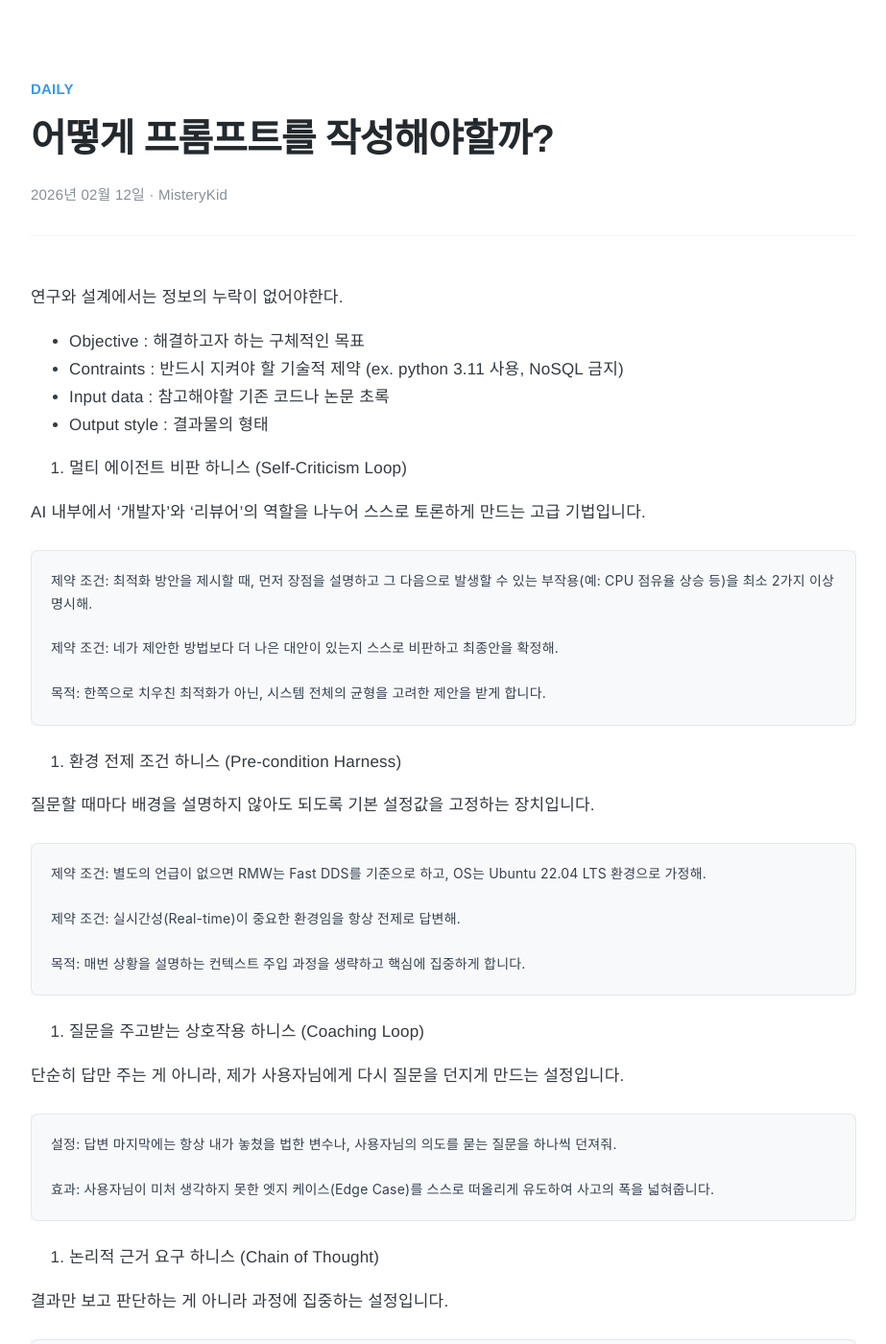
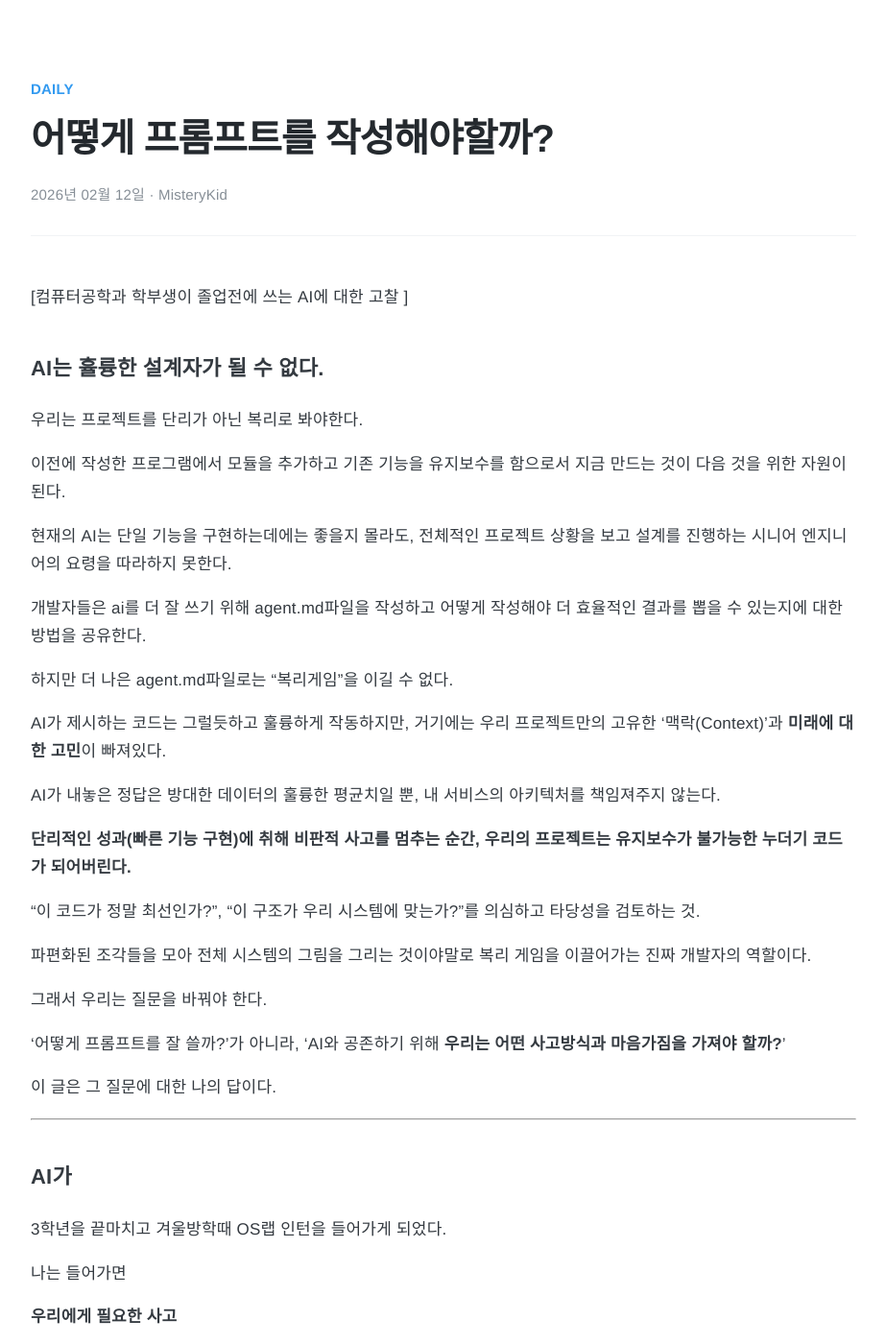
Before and after one commit to MisteryKid/MisteryKid.github.io, a Jekyll site: the page built from _posts/Daily/2026-02-27-Prompt.md, in a window 1280 px wide and 1400 px high. Shown: the whole window at 96% size, without its empty margins (178-1101 px from the left). Built offline with Jekyll 4.4.1, drawn with Linux system fonts in a browser that asks for light colours; some of the changed text lies outside the part shown.

Commit message:
update daily post

```diff
--- a/_posts/Daily/2026-02-27-Prompt.md
+++ b/_posts/Daily/2026-02-27-Prompt.md
@@ -6,8 +6,73 @@ category: Daily
 layout: post
 ---
 
+[컴퓨터공학과 학부생이 졸업전에 쓰는 AI에 대한 고찰 ]
 
-연구와 설계에서는 정보의 누락이 없어야한다.
+### AI는 휼륭한 설계자가 될 수 없다.
+
+우리는 프로젝트를 단리가 아닌 복리로 봐야한다.
+
+이전에 작성한 프로그램에서 모듈을 추가하고 기존 기능을 유지보수를 함으로서 지금 만드는 것이 다음 것을 위한 자원이 된다.
+
+현재의 AI는 단일 기능을 구현하는데에는 좋을지 몰라도, 전체적인 프로젝트 상황을 보고 설계를 진행하는 시니어 엔지니어의 요령을 따라하지 못한다.
+
+개발자들은 ai를 더 잘 쓰기 위해 agent.md파일을 작성하고 어떻게 작성해야 더 효율적인 결과를 뽑을 수 있는지에 대한 방법을 공유한다.
+
+하지만 더 나은 agent.md파일로는 "복리게임"을 이길 수 없다.
+
+AI가 제시하는 코드는 그럴듯하고 훌륭하게 작동하지만, 거기에는 우리 프로젝트만의 고유한 '맥락(Context)'과 **미래에 대한 고민**이 빠져있다.
+
+AI가 내놓은 정답은 방대한 데이터의 훌륭한 평균치일 뿐, 내 서비스의 아키텍처를 책임져주지 않는다.
+
+**단리적인 성과(빠른 기능 구현)에 취해 비판적 사고를 멈추는 순간, 우리의 프로젝트는 유지보수가 불가능한 누더기 코드가 되어버린다.**
+
+"이 코드가 정말 최선인가?", "이 구조가 우리 시스템에 맞는가?"를 의심하고 타당성을 검토하는 것.
+
+파편화된 조각들을 모아 전체 시스템의 그림을 그리는 것이야말로 복리 게임을 이끌어가는 진짜 개발자의 역할이다.
+
+
+그래서 우리는 질문을 바꿔야 한다.
+
+'어떻게 프롬프트를 잘 쓸까?'가 아니라, 'AI와 공존하기 위해 **우리는 어떤 사고방식과 마음가짐을 가져야 할까?**'
+
+이 글은 그 질문에 대한 나의 답이다.
+
+---
+
+### AI가
+
+3학년을 끝마치고 겨울방학때 OS랩 인턴을 들어가게 되었다.
+
+나는 들어가면
+
+
+
+
+
+**우리에게 필요한 사고**
+
+"이게 정말 맞을까?" 라고 의심하는 **비판적 사고**가 필요하다.
+
+AI가
+
+
+**핵심원칙**
+- AI에게 정답을 요구하지말고 대화하라
+- 더 나아가 AI에게 질문하지말고 AI가 나에게 질문하게 하라.
+- AI는 검색엔진이 아니다. 대화상대, co-worker로 취급해주자.
+  - 피드백을 주고 코칭하고 질문을 받아주자.
+- 너가 맥락을 제공안하면 AI는 너의 상황을 고려하지 않고 general 하게 코드를 생성해준다.
+  - 나의 경우에는 real time system에 사용할 code를 요청했더니 코드 사방에 lock를 걸어두었다.
+  - 따로 명시적으로 lock-free 코드를 작성해달라고 해야함.
+
+
+
+
+### Harness Engineering
+
+
+
+연구와 설계에서는 **정보의 누락**이 없어야한다.
 
 - Objective : 해결하고자 하는 구체적인 목표
 - Contraints : 반드시 지켜야 할 기술적 제약 (ex. python 3.11 사용, NoSQL 금지)
@@ -15,28 +80,26 @@ layout: post
 - Output style : 결과물의 형태
 
 
-
-
-
 1. 멀티 에이전트 비판 하니스 (Self-Criticism Loop)
 
-AI 내부에서 '개발자'와 '리뷰어'의 역할을 나누어 스스로 토론하게 만드는 고급 기법입니다.
+AI 내부에서 '개발자'와 '리뷰어'의 역할을 나누어 스스로 토론하게 만드는 고급 기법
 
     제약 조건: 최적화 방안을 제시할 때, 먼저 장점을 설명하고 그 다음으로 발생할 수 있는 부작용(예: CPU 점유율 상승 등)을 최소 2가지 이상 명시해.
 
     제약 조건: 네가 제안한 방법보다 더 나은 대안이 있는지 스스로 비판하고 최종안을 확정해.
 
-    목적: 한쪽으로 치우친 최적화가 아닌, 시스템 전체의 균형을 고려한 제안을 받게 합니다.
+    목적: 한쪽으로 치우친 최적화가 아닌, 시스템 전체의 균형을 고려한 제안을 받게 함
+
 
 4. 환경 전제 조건 하니스 (Pre-condition Harness)
 
-질문할 때마다 배경을 설명하지 않아도 되도록 기본 설정값을 고정하는 장치입니다.
+질문할 때마다 배경을 설명하지 않아도 되도록 **기본 설정값을 고정**하는 장치입니다.
 
     제약 조건: 별도의 언급이 없으면 RMW는 Fast DDS를 기준으로 하고, OS는 Ubuntu 22.04 LTS 환경으로 가정해.
 
     제약 조건: 실시간성(Real-time)이 중요한 환경임을 항상 전제로 답변해.
 
-    목적: 매번 상황을 설명하는 컨텍스트 주입 과정을 생략하고 핵심에 집중하게 합니다.
+    목적: 매번 상황을 설명하는 컨텍스트 주입 과정을 생략하고 핵심에 집중하게 함
 
 1. 질문을 주고받는 상호작용 하니스 (Coaching Loop)
 
@@ -44,7 +107,7 @@ AI 내부에서 '개발자'와 '리뷰어'의 역할을 나누어 스스로 토
 
     설정: 답변 마지막에는 항상 내가 놓쳤을 법한 변수나, 사용자님의 의도를 묻는 질문을 하나씩 던져줘.
 
-    효과: 사용자님이 미처 생각하지 못한 엣지 케이스(Edge Case)를 스스로 떠올리게 유도하여 사고의 폭을 넓혀줍니다.
+    효과: 사용자님이 미처 생각하지 못한 엣지 케이스(Edge Case)를 스스로 떠올리게 유도하여 **사고의 폭을 넓혀줍니다.**
 
 2. 논리적 근거 요구 하니스 (Chain of Thought)
 
@@ -52,7 +115,7 @@ AI 내부에서 '개발자'와 '리뷰어'의 역할을 나누어 스스로 토
 
     설정: 최적화 방안을 제시할 때, 왜 그 수치가 나왔는지 논리적 근거를 먼저 설명하고 결론을 내줘.
 
-    효과: 제가 생각하는 논리 구조를 사용자님이 비판적으로 검토하면서, 자연스럽게 기술적 통찰력을 공유하게 됩니다.
+    효과: 제가 생각하는 논리 구조를 사용자님이 비판적으로 검토하면서, 자연스럽게 기술적 통찰력을 공유하게 됨
 
 3. 실패 사례 및 부작용 경고 하니스 (Red Teaming)
 
@@ -60,10 +123,11 @@ AI 내부에서 '개발자'와 '리뷰어'의 역할을 나누어 스스로 토
 
     설정: 내가 제안한 방식이 실전에서 실패할 수 있는 시나리오를 반드시 하나 포함해줘.
 
-    효과: 실무에서 발생할 수 있는 리스크 관리 능력을 함께 키울 수 있습니다.
+    효과: 실무에서 발생할 수 있는 리스크 관리 능력을 함께 키울 수 있음
 
 
 
-# 비판적 사고
 
-논리의 구멍을 찾아내고, 다른 가능성을 함께 검토하는 과정이
+
+
+---
```
Also changed, not shown: _posts/Daily/2025-12-24-Tip.md (+9 -0 lines), _posts/Daily/2026-01-27-Review.md (+9 -5 lines).
